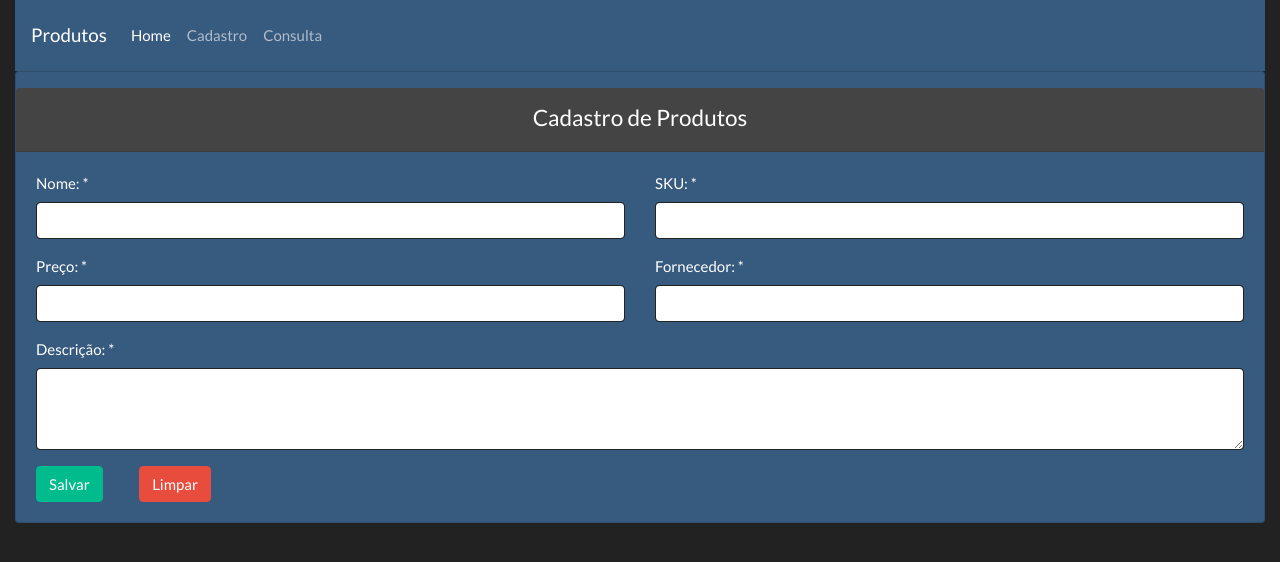
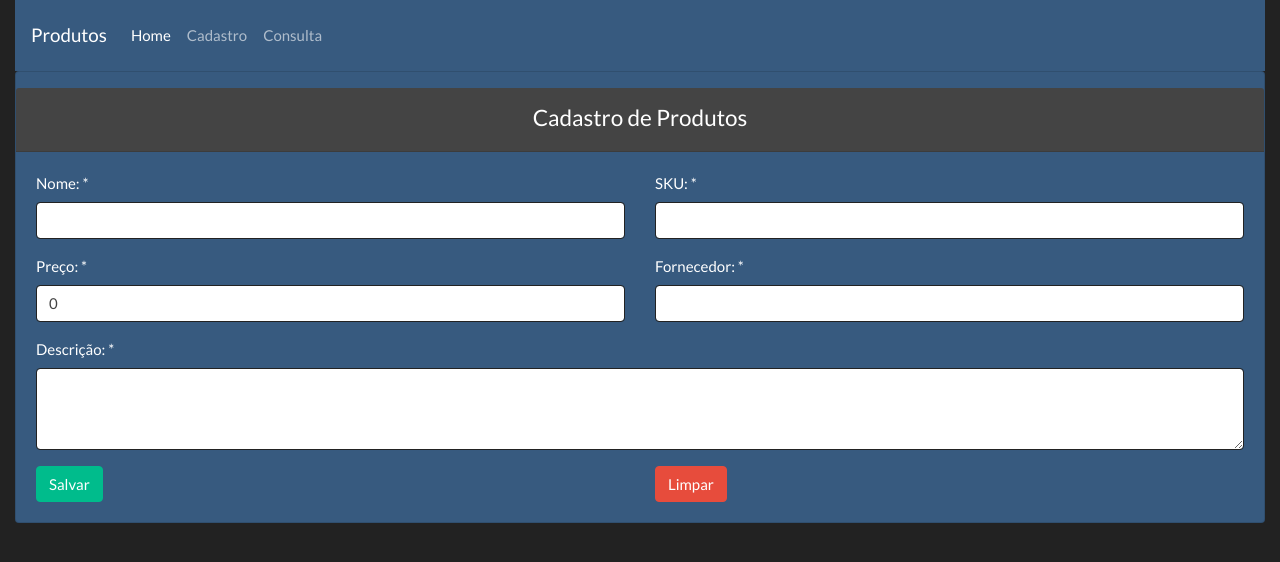
Before and after one commit to eduardoAfernandes/crud-react, a React (Create React App) app: page /cadastro-produtos in a window 1280 px wide. Shown: the top 562 px of the page. Built offline with nearby package versions, Linux system fonts and the light colour scheme.

Commit message:
Capturando os dados do formulario

```diff
--- a/src/views/produtos/cadastro.js
+++ b/src/views/produtos/cadastro.js
@@ -1,6 +1,24 @@
 import React from 'react';
 
 export default class CadastroProduto extends React.Component{
+
+    state = {
+      nome: '',
+      sku: '',
+      descricao: '',
+      preco: 0,
+      fornecedor: ''
+    }
+
+    onChange = (event) => {
+      const valor = event.target.value
+      const nomeDoCampo = event.target.name
+      this.setState({ [nomeDoCampo] : valor })
+    }
+
+    onSubmit = (event) => {
+      console.log(this.state)
+    }
 
     render(){
         return(
@@ -13,14 +31,19 @@ export default class CadastroProduto extends React.Component{
                         <div className="col-md-6">
                             <div className="form-group">
                               <label>Nome: *</label>
-                              <input type="text"  className="form-control" />
+                              <input  name="nome"
+                              onChange={this.onChange}
+                              type="text" value={this.state.nome}
+                              className="form-control" />
 
                             </div>
                         </div>
                         <div className="col-md-6">
                         <div className="form-group">
                               <label>SKU: *</label>
-                              <input type="text"  className="form-control" />
+                              <input name="sku" type="text"
+                              onChange={this.onChange}
+                              value={this.state.sku} className="form-control" />
 
                             </div>
                           </div>
@@ -30,14 +53,19 @@ export default class CadastroProduto extends React.Component{
                         <div className="col-md-6">
                             <div className="form-group">
                               <label>Preço: *</label>
-                              <input type="text"  className="form-control" />
+                              <input name="preco"
+                              onChange={this.onChange}
+                              type="text"  value={this.state.preco}  className="form-control" />
 
                             </div>
                         </div>
                         <div className="col-md-6">
                         <div className="form-group">
                               <label>Fornecedor: *</label>
-                              <input type="text"  className="form-control" />
+                              <input name="fornecedor"
+                              onChange={this.onChange}
+                              type="text"  value={this.state.fornecedor}
+                              className="form-control" />
 
                             </div>
                           </div>
@@ -48,18 +76,22 @@ export default class CadastroProduto extends React.Component{
                         <div className="col-12">
                             <div className="form-group">
                               <label>Descrição: *</label>
-                              <textarea class="form-control" rows="3"></textarea>
+                              <textarea name="descricao"
+                                onChange={this.onChange}
+                               class="form-control"
+                               value={this.state.descricao}
+                               rows="3"></textarea>
 
                             </div>
                         </div>
                       </div>
 
                       <div className="row">
-                        <div className="col-md-1">
-                           <button  class="btn btn-success">Salvar</button>
+                        <div className="col-6">
+                           <button onClick={this.onSubmit} class="btn btn-success">Salvar</button>
                         </div>
 
-                        <div className="col-md-1">
+                        <div className="col-6">
                            <button  class="btn btn-danger">Limpar</button>
                         </div>
                       </div>
```
